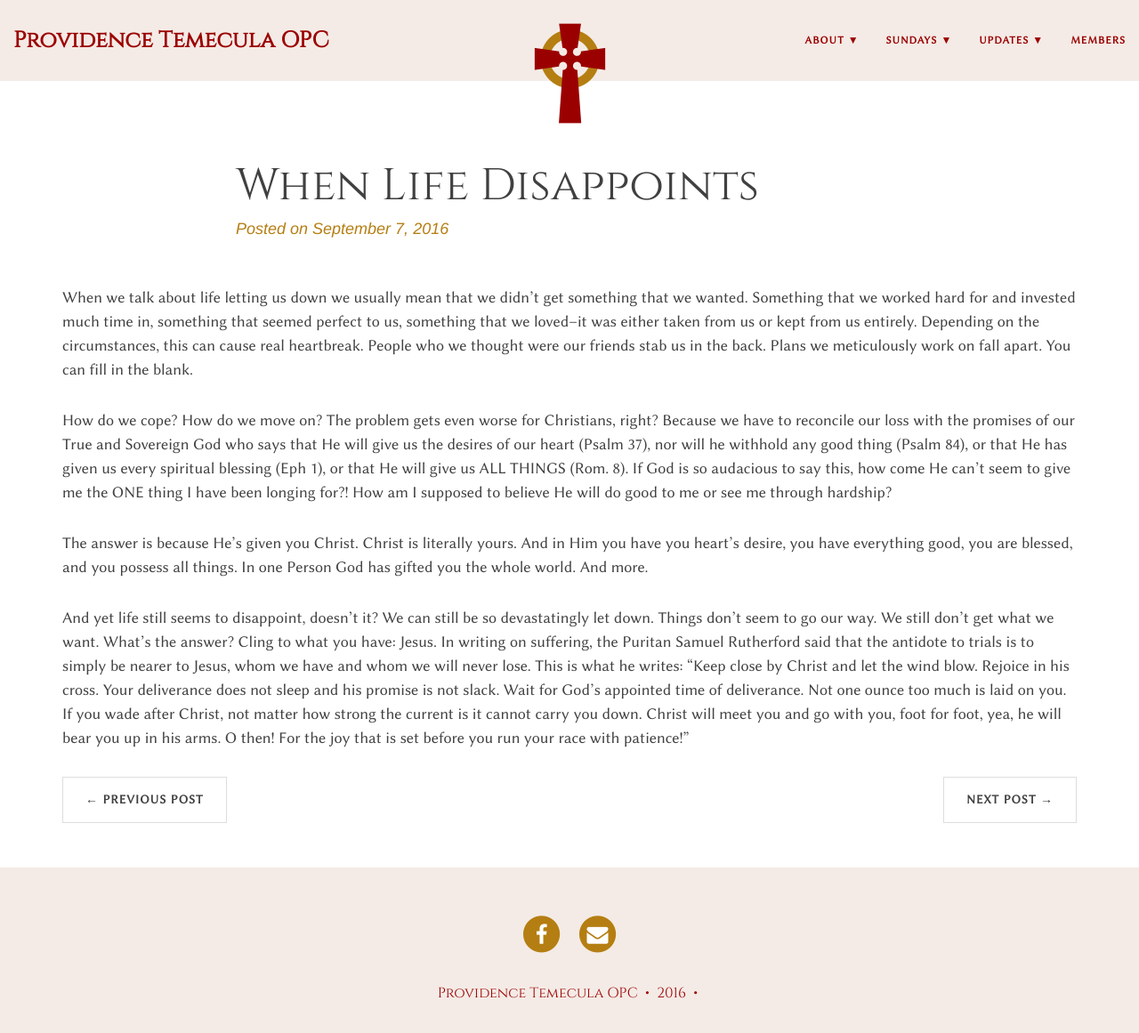
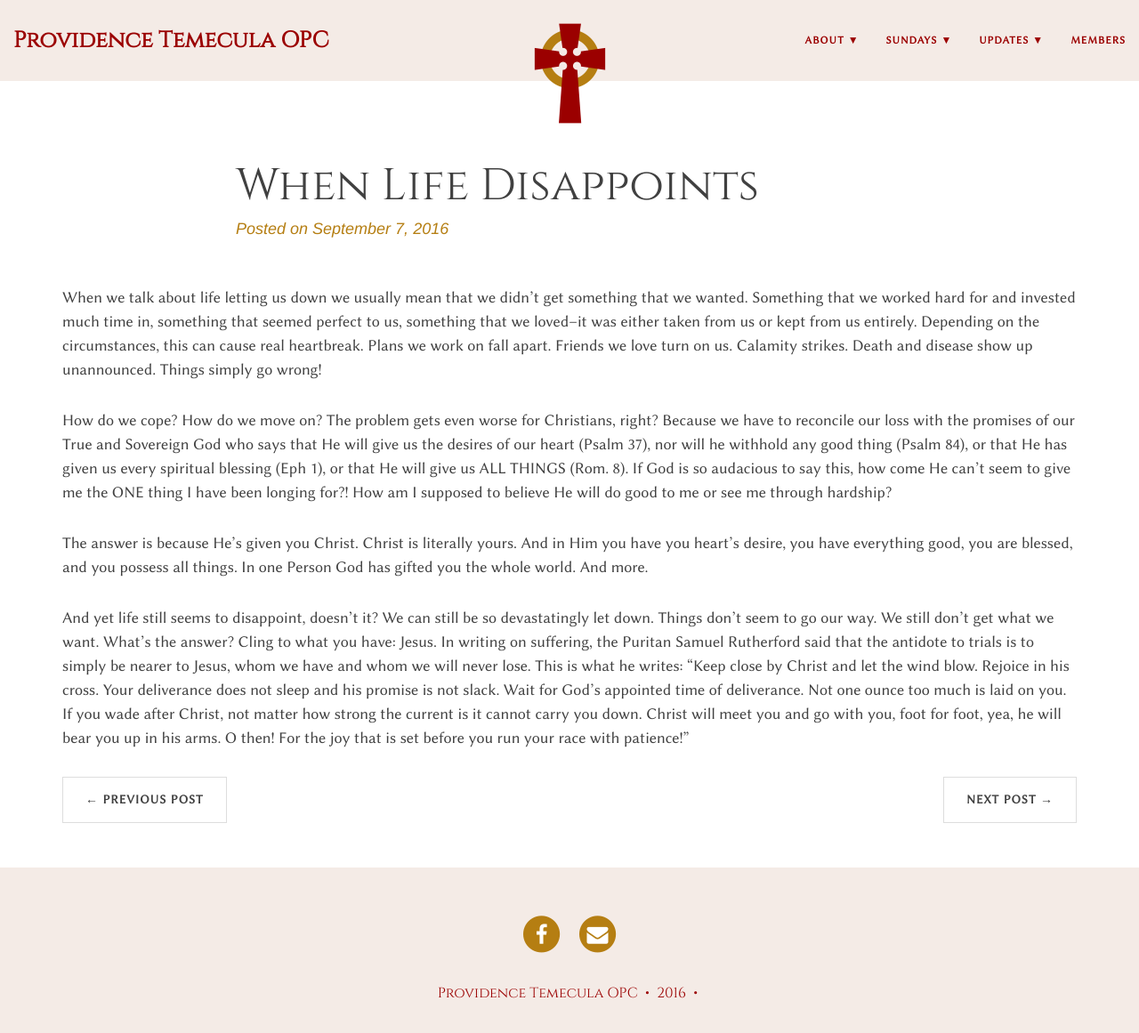
Before and after one commit to japodacaj/temeculaopc.github.io, a Jekyll site: the page built from _posts/blog/2016-09-05-when-life-disappoints.md, in a window 1280 px wide and 1188 px high. Shown: the top 1161 px of the window at 89% size. Built offline with Jekyll 4.4.1, drawn with Linux system fonts in a browser that asks for light colours; nearby versions of some CDN libraries.

Commit message:
Updated 2016-09-05-when-life-disappoints.md

```diff
--- a/_posts/blog/2016-09-05-when-life-disappoints.md
+++ b/_posts/blog/2016-09-05-when-life-disappoints.md
@@ -5,7 +5,7 @@ published: true
 title: When Life Disappoints
 date: '2016-09-07'
 ---
-When we talk about life letting us down we usually mean that we didn't get something that we wanted. Something that we worked hard for and invested much time in, something that seemed perfect to us, something that we loved--it was either taken from us or kept from us entirely. Depending on the circumstances, this can cause real heartbreak. People who we thought were our friends stab us in the back. Plans we meticulously work on fall apart. You can fill in the blank.
+When we talk about life letting us down we usually mean that we didn't get something that we wanted. Something that we worked hard for and invested much time in, something that seemed perfect to us, something that we loved--it was either taken from us or kept from us entirely. Depending on the circumstances, this can cause real heartbreak. Plans we work on fall apart. Friends we love turn on us. Calamity strikes. Death and disease show up unannounced. Things simply go wrong!
 
 How do we cope? How do we move on? The problem gets even worse for Christians, right? Because we have to reconcile our loss with the promises of our True and Sovereign God who says that He will give us the desires of our heart (Psalm 37), nor will he withhold any good thing (Psalm 84), or that He has given us every spiritual blessing (Eph 1), or that He will give us ALL THINGS (Rom. 8). If God is so audacious to say this, how come He can't seem to give me the ONE thing I have been longing for?! How am I supposed to believe He will do good to me or see me through hardship?
 
```
